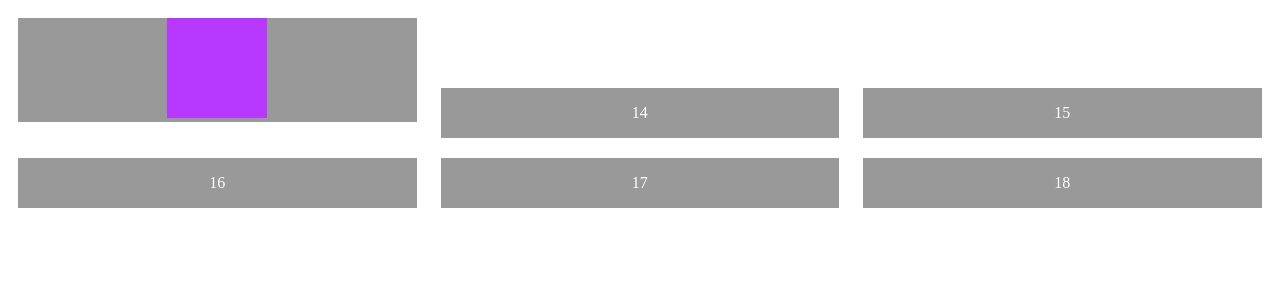
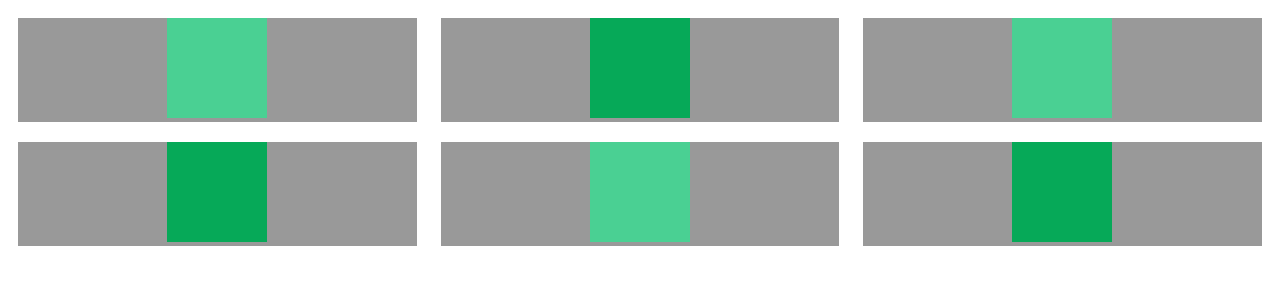
Before and after one commit to lsiminski/test, a plain HTML site: page index.html in a window 1280 px wide. Drawn offline with nearby package versions, Linux system fonts and the light colour scheme.

Commit message:
asdcasdc

```diff
--- a/index.html
+++ b/index.html
@@ -20,19 +20,19 @@
 		<img src="#" />
 	</div>
 	<div class="hpmf2 hpmfbox">
-		<p> </p>
+		<img src="#" />
 	</div>
 	<div class="hpmf3 hpmfbox">
-		<p> </p>
+		<img src="#" />
 	</div>
 	<div class="hpmf4 hpmfbox">
-		<p> </p>
+		<img src="#" />
 	</div>
 	<div class="hpmf5 hpmfbox">
-		<p> </p>
+		<img src="#" />
 	</div>
 	<div class="hpmf6 hpmfbox">
-		<p> </p>
+		<img src="#" />
 	</div>
 
 
@@ -52,11 +52,11 @@
 
         /** then you can tell it to do things with the line items within the object **/
         $(".hpmf1 img").attr("src", randomCard.hpmf1);
-        $(".hpmf2 p").text(randomCard.hpmf2);
-        $(".hpmf3 p").text(randomCard.hpmf3);
-        $(".hpmf4 p").text(randomCard.hpmf4);
-        $(".hpmf5 p").text(randomCard.hpmf5);
-        $(".hpmf6 p").text(randomCard.hpmf6);
+        $(".hpmf2 img").attr("src", randomCard.hpmf2);
+		$(".hpmf3 img").attr("src", randomCard.hpmf3);
+        $(".hpmf4 img").attr("src", randomCard.hpmf4);
+        $(".hpmf5 img").attr("src", randomCard.hpmf5);
+        $(".hpmf6 img").attr("src", randomCard.hpmf6);
       });
 
     </script>
--- a/koru.json
+++ b/koru.json
@@ -3,38 +3,38 @@
         {
             "number": "1",
             "hpmf1": "img/purple1.jpg",
-            "hpmf2": "2",
-            "hpmf3": "3",
-            "hpmf4": "4",
-            "hpmf5": "5",
-            "hpmf6": "6"
+            "hpmf2": "img/purple2.jpg",
+            "hpmf3": "img/purple1.jpg",
+            "hpmf4": "img/purple2.jpg",
+            "hpmf5": "img/purple1.jpg",
+            "hpmf6": "img/purple2.jpg"
         },
         {
             "number": "2",
-            "hpmf1": "img/purple2.jpg",
-            "hpmf2": "8",
-            "hpmf3": "9",
-            "hpmf4": "10",
-            "hpmf5": "11",
-            "hpmf6": "12"
+            "hpmf1": "img/pink1.jpg",
+            "hpmf2": "img/pink2.jpg",
+            "hpmf3": "img/pink1.jpg",
+            "hpmf4": "img/pink2.jpg",
+            "hpmf5": "img/pink1.jpg",
+            "hpmf6": "img/pink2.jpg"
         },
         {
             "number": "3",
-            "hpmf1": "img/purple1.jpg",
-            "hpmf2": "14",
-            "hpmf3": "15",
-            "hpmf4": "16",
-            "hpmf5": "17",
-            "hpmf6": "18"
+            "hpmf1": "img/green1.jpg",
+            "hpmf2": "img/green2.jpg",
+            "hpmf3": "img/green1.jpg",
+            "hpmf4": "img/green2.jpg",
+            "hpmf5": "img/green1.jpg",
+            "hpmf6": "img/green2.jpg"
         },
         {
             "number": "4",
-            "hpmf1": "img/purple2.jpg",
-            "hpmf2": "20",
-            "hpmf3": "21",
-            "hpmf4": "22",
-            "hpmf5": "23",
-            "hpmf6": "24"
+            "hpmf1": "img/blue1.jpg",
+            "hpmf2": "img/blue2.jpg",
+            "hpmf3": "img/blue1.jpg",
+            "hpmf4": "img/blue2.jpg",
+            "hpmf5": "img/blue1.jpg",
+            "hpmf6": "img/blue2.jpg"
         }
     ]
 }
```
Also changed, not shown: img/blue1.jpg (added), img/blue2.jpg (added), img/green1.jpg (added), img/green2.jpg (added), img/pink1.jpg (added), img/pink2.jpg (added).
